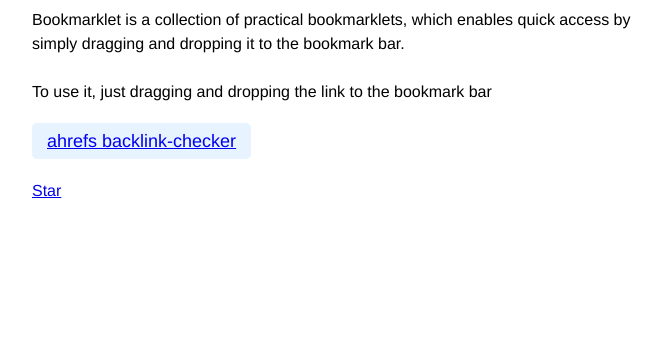
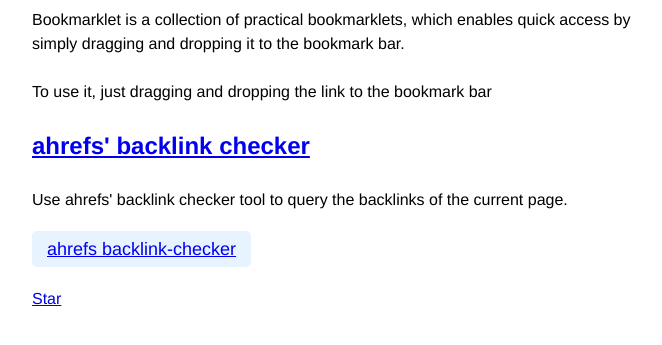
Before and after one commit to ayonliu/bookmarklet, a plain HTML site: page index.html in a window 1280 px wide. Shown: the part 125-470 px from the top of the page, without its empty margins (304-966 px from the left). Drawn offline with Linux system fonts and the light colour scheme.

Commit message:
add for github pages

```diff
--- a/index.html
+++ b/index.html
@@ -24,6 +24,10 @@
     <p>Bookmarklet is a collection of practical bookmarklets, which enables quick access by simply dragging and dropping it to the bookmark bar.</p>
     <p>To use it, just dragging and dropping the link to the bookmark bar</p>
 
+    <h2><a href="#ahrefs-backlink-checker">ahrefs' backlink checker</a></h2>
+    <p>
+        Use ahrefs' backlink checker tool to query the backlinks of the current page.
+    </p>
     <p>
       <a class="reveal" href="javascript:(function(){    var url=location.href;    var url=url.replace(/^(http|https):\/\//i,'');    window.open('https://ahrefs.com/backlink-checker/?input=%27+encodeURIComponent(url))})();">ahrefs backlink-checker</a>
     </p>
```
Also changed, not shown: 1 other file.
